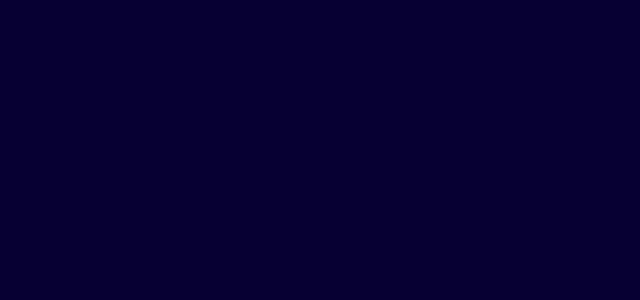
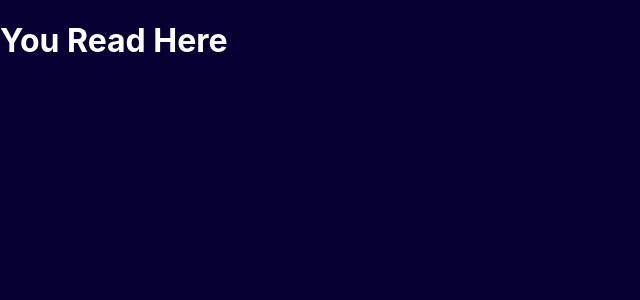
Before and after one commit to jianwen-android/TalkTogether, a React (Create React App) app: page /read in a window 1280 px wide. Shown: the top 300 px of the page, without its empty margins (0-640 px from the left). Built offline with nearby package versions, Linux system fonts and the light colour scheme.

Commit message:
new stuff
add new routes
new folders with pages
and others etcs

```diff
--- a/src/App.jsx
+++ b/src/App.jsx
@@ -1,7 +1,9 @@
 import React from "react";
 import { BrowserRouter as Router, Switch, Route, Link } from "react-router-dom";
 import LoginPage from "./Pages/loginPage/loginPage";
-import Classes from "./Pages/classes";
+import Classes from "./Pages/classPage/classPage";
+import Topics from "./Pages/topicPage/topicPage";
+import Readings from "./Pages/readingPage/readingPage";
 
 export default function App() {
   return (
@@ -17,6 +19,12 @@ export default function App() {
           <Route path="/class" exact>
             <Classes />
           </Route>
+          <Route path="/topic" exact>
+            <Topics />
+          </Route>
+          <Route path="/read" exact>
+            <Readings />
+          </Route>
         </Switch>
       </Router>
     </div>
--- a/src/Pages/loginPage/loginPage.jsx
+++ b/src/Pages/loginPage/loginPage.jsx
@@ -2,8 +2,11 @@ import "./loginPage.css";
 import React from 'react';
 import aurora from './Images/aurora.svg';
 import logo from './Images/logo.svg';
+import { useHistory } from "react-router";
 
 export default function LoginPage(){
+
+    const history = useHistory();
 
     let emailInput = React.createRef();
     let passwordInput = React.createRef();
@@ -11,6 +14,7 @@ export default function LoginPage(){
     function clicked() {
       console.log("email: " + emailInput.current.value);
       console.log("password: " + passwordInput.current.value);
+      history.push("/class");
     }
 
     return (
--- /dev/null
+++ b/src/Pages/readingPage/readingPage.jsx
@@ -0,0 +1,5 @@
+export default function Readings(){
+    return (
+        <h1>You Read Here</h1>
+    );
+}
--- /dev/null
+++ b/src/Pages/topicPage/topicPage.jsx
@@ -0,0 +1,5 @@
+export default function Topics(){
+    return (
+        <h1>Topics</h1>
+    );
+}
```
Also changed, not shown: src/Pages/classPage/classPage.jsx (renamed from src/Pages/classes.jsx).
